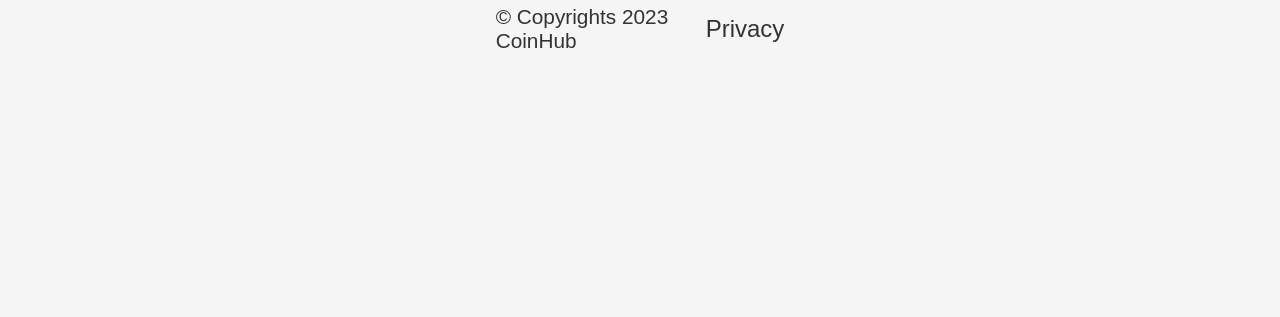
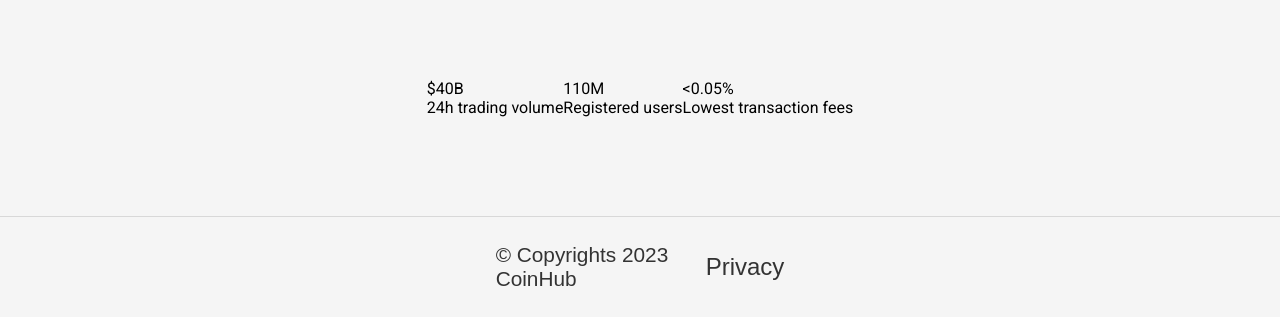
Before and after one commit to dmccaffrey01/CI_PP4_COINHUB, a Django app: template templates/index.html in a window 1280 px wide. Shown: the part 821-1138 px from the top of the page. Before the commit the page ends 869 px from the top, so only its background shows below. Run offline with Django 4.2, Linux system fonts and the light colour scheme; the template is opened without the code that fills it, so the values that code supplies are empty; some libraries are stand-ins or nearby versions.

Commit message:
Add html structure for stats section on home page

```diff
--- a/templates/index.html
+++ b/templates/index.html
@@ -19,4 +19,21 @@
         </div>
     </div>
 </section>
+
+<section class="stats-section section">
+    <div class="section-container stats-container">
+        <div class="stat-col">
+            <div class="stat-heading white-text">$40B</div>
+            <div class="stat-subheading white-text">24h trading volume</div>
+        </div>
+        <div class="stat-col">
+            <div class="stat-heading white-text">110M</div>
+            <div class="stat-subheading white-text">Registered users</div>
+        </div>
+        <div class="stat-col">
+            <div class="stat-heading white-text">&lt;0.05%</div>
+            <div class="stat-subheading white-text">Lowest transaction fees</div>
+        </div>
+    </div>
+</section>
 {% endblock %}
```
